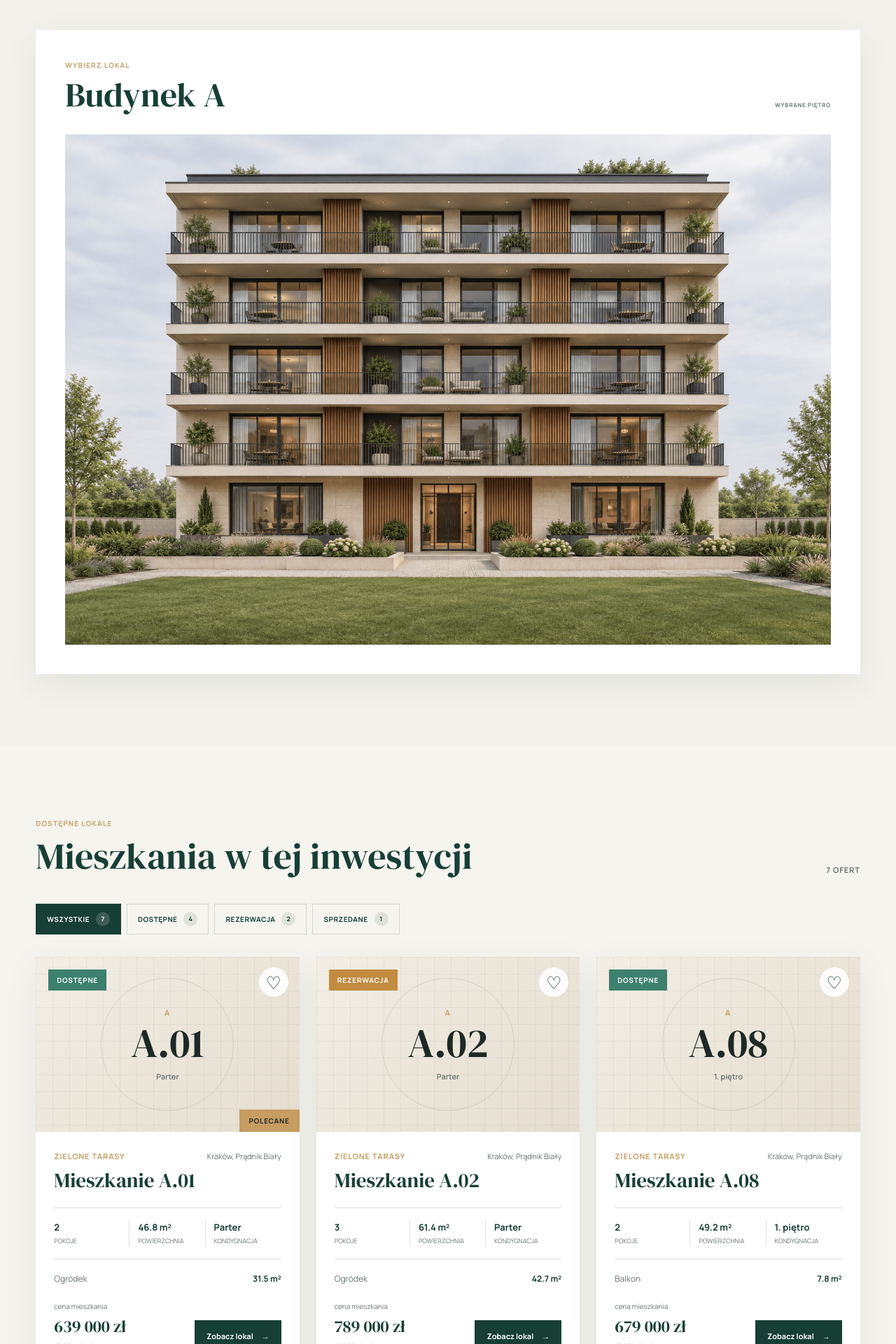
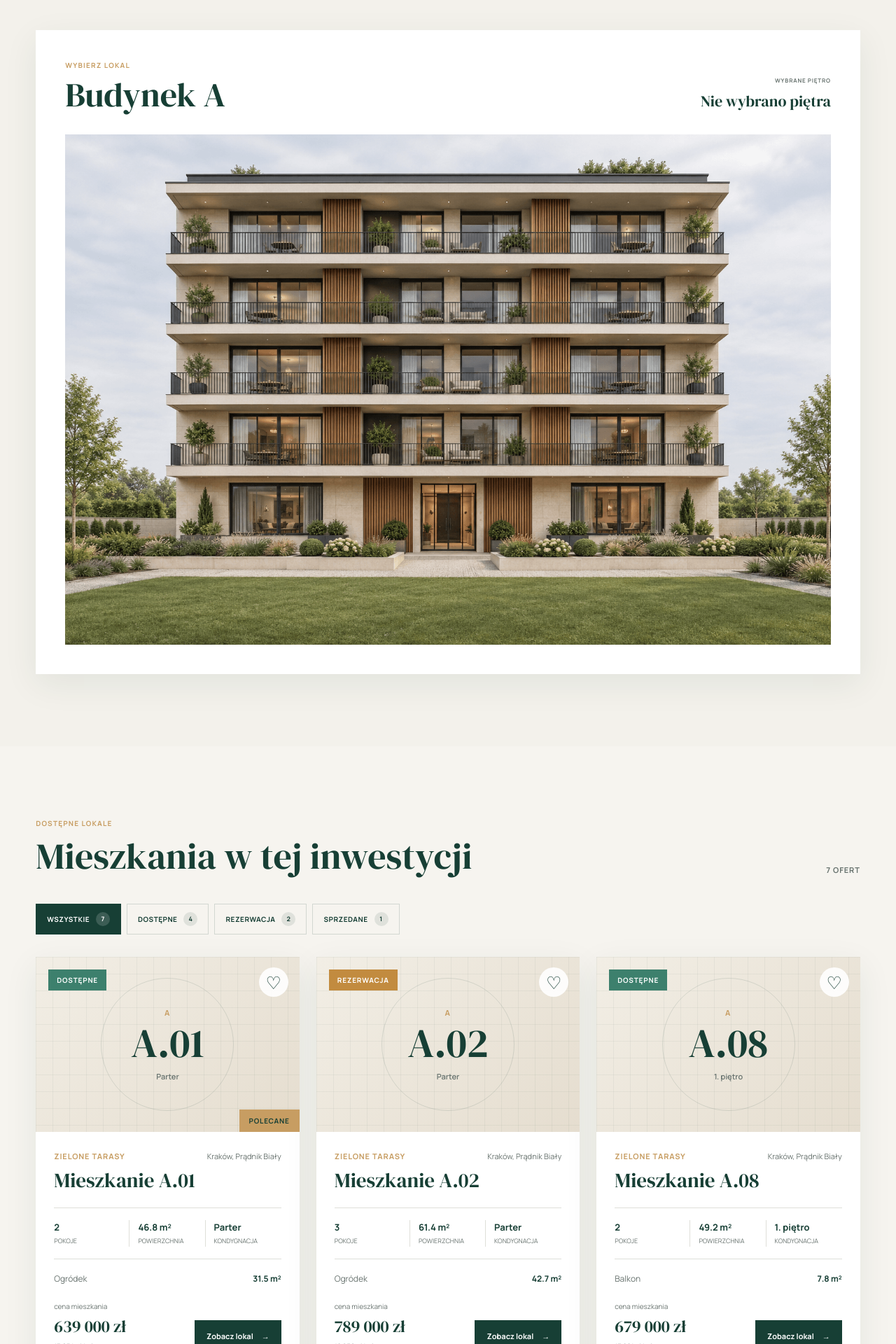
Before and after one commit to natalkakielbicka-coder/real-estate, a Vue app: page /inwestycje/zielone-tarasy in a window 1280 px wide. Shown: the part 1420-3340 px from the top of the page at 70% size. Built offline with nearby package versions, Linux system fonts and the light colour scheme.

Commit message:
Fix apartment cards and floor selector issues

```diff
--- a/src/components/ApartmentCard.vue
+++ b/src/components/ApartmentCard.vue
@@ -227,7 +227,7 @@ const floorLabel = computed(() => {
 }
 
 .apartment-card__plan strong {
-  color: varlk;
+  color: var(--color-primary);
   font-family: var(--font-heading);
   font-size: 58px;
   font-weight: 400;
@@ -246,7 +246,7 @@ const floorLabel = computed(() => {
   right: 0;
   bottom: 0;
   padding: 8px 14px;
-  color: var(--être-color-primary);
+  color: var(--color-primary);
   background-color: var(--color-accent);
   font-size: 10px;
   font-weight: 700;
--- a/src/components/BuildingFloorSelector.vue
+++ b/src/components/BuildingFloorSelector.vue
@@ -77,7 +77,7 @@ const selectFloor = (floor) => {
 
       <div class="building-selector__current">
         <span>Wybrane piętro</span>
-        <strong>{{ activeLabel }}</strong>
+        <strong>{{ selectedFloorLabel }}</strong>
       </div>
     </div>
 
--- a/src/data/floorPlans.js
+++ b/src/data/floorPlans.js
@@ -16,15 +16,6 @@ export const floorPlans = [
         apartmentId: 2,
         points:
           '844,105 1392,105 1392,118 1493,118 1493,344 1392,344 1392,489 844,489'
-      },
-      {
-        apartmentId: 3,
-        points: '84,495 691,495 691,853 143,853 143,839 43,839 43,628 84,628'
-      },
-      {
-        apartmentId: 4,
-        points:
-          '844,495 1392,495 1392,628 1493,628 1493,839 1392,839 1392,853 844,853'
       }
     ]
   }
--- a/src/views/InvestmentDetailsView.vue
+++ b/src/views/InvestmentDetailsView.vue
@@ -86,6 +86,10 @@ const handleFloorSelect = async (floor) => {
     behavior: 'smooth',
     block: 'start'
   })
+}
+
+const resetApartmentFilters = () => {
+  selectedStatus.value = 'all'
 }
 
 const selectedFloorLabel = computed(() => {
@@ -217,6 +221,7 @@ const selectedFloorLabel = computed(() => {
           class="investment-details__floor-plan"
           :floor-plan="selectedFloorPlan"
           :visible-apartments="displayedApartments"
+          @reset-filters="resetApartmentFilters"
         />
 
         <div class="investment-details__apartments-header">
```
